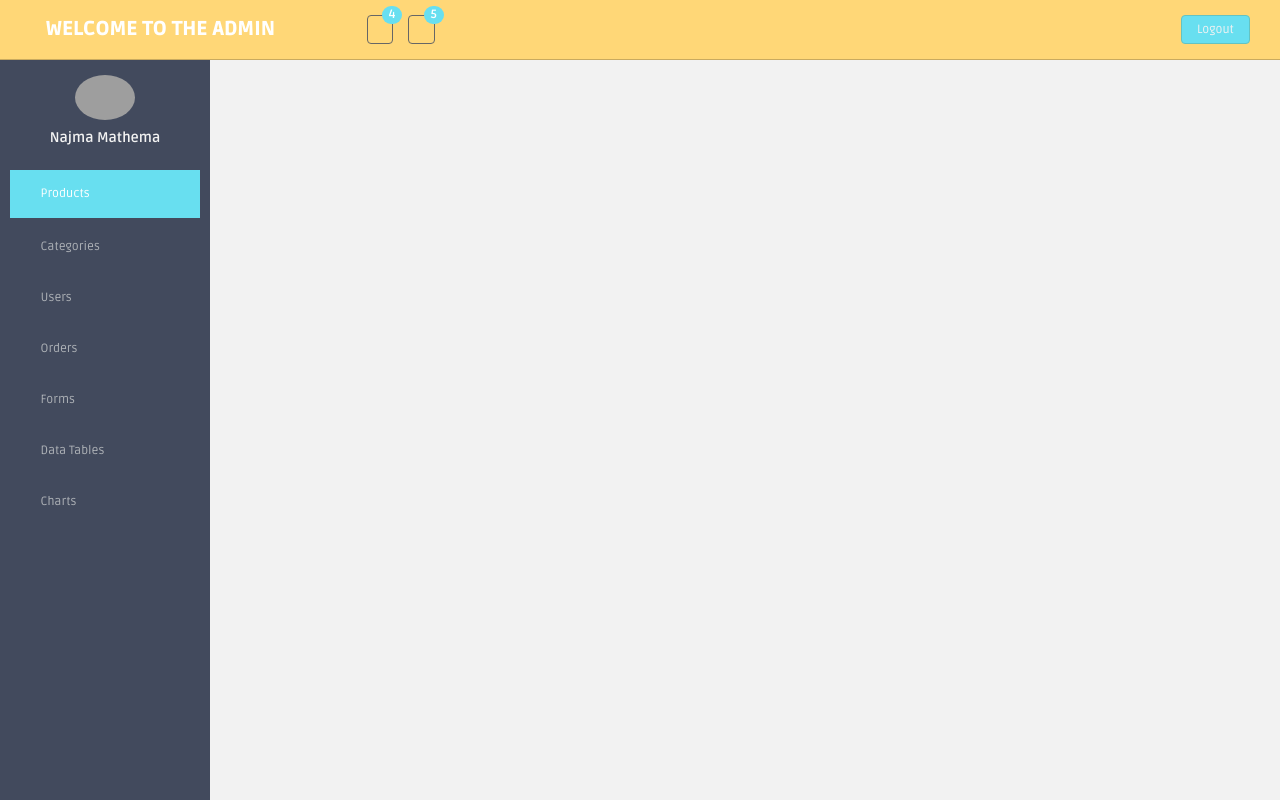
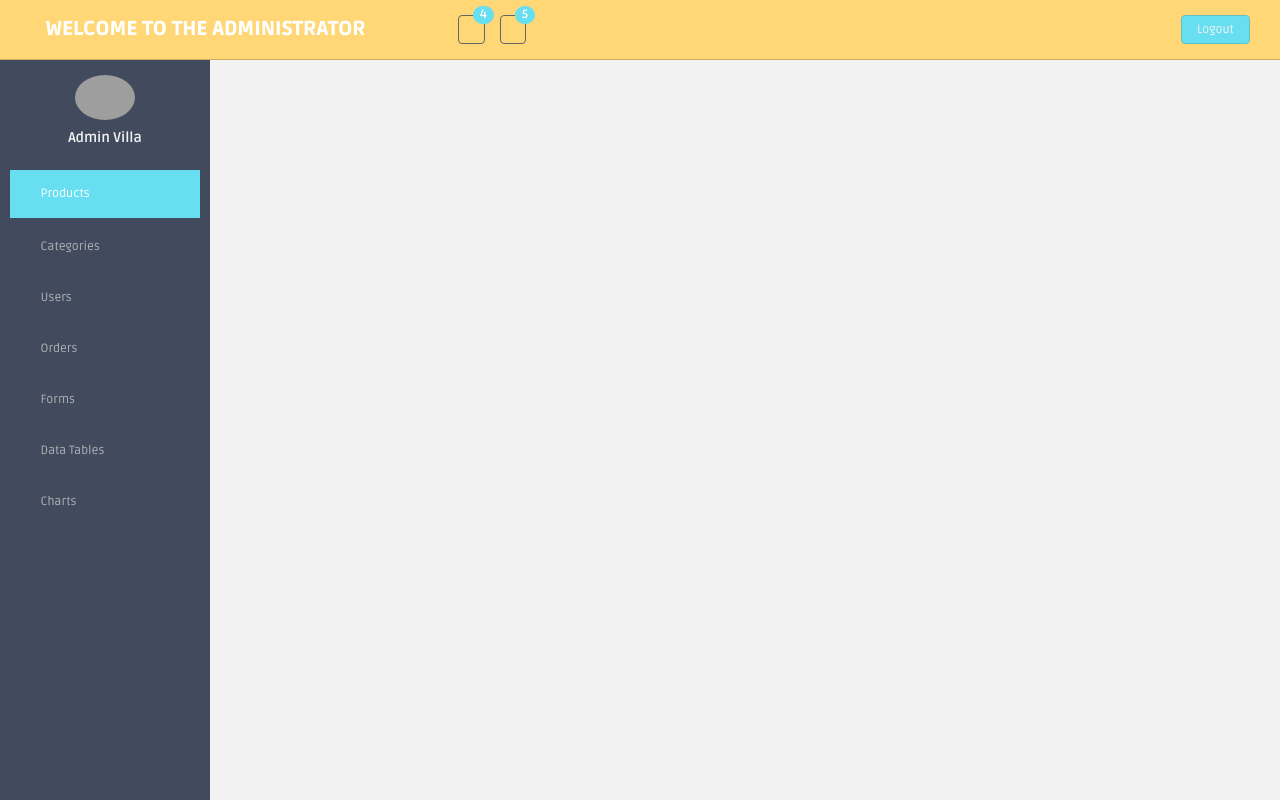
Before and after one commit to aryalmanish/VoguishVilla, a CodeIgniter app: template cir/application/views/admin/header.php in a window 1280 px wide. Run offline with CodeIgniter, Linux system fonts and the light colour scheme; the template is opened without the code that fills it, so the values that code supplies are empty; some web fonts are replaced; grey boxes are pictures that could not be loaded.

Commit message:
second commit

```diff
--- a/cir/application/views/admin/header.php
+++ b/cir/application/views/admin/header.php
@@ -43,7 +43,7 @@
                   <div class="fa fa-bars tooltips" data-placement="right" data-original-title="Toggle Navigation"></div>
               </div>
             <!--logo start-->
-            <a href="index.html" class="logo"><b>Welcome to the ADMIN</b></a>
+            <a href="index.html" class="logo"><b>Welcome to the ADMINISTRATOR</b></a>
             <!--logo end-->
             <div class="nav notify-row" id="top_menu">
                 <!--  notification start -->
@@ -203,7 +203,7 @@ Please, answer asap.
               <ul class="sidebar-menu" id="nav-accordion">
 
               	  <p class="centered"><a href="profile.html"><img src="assets/img/ui-sam.jpg" class="img-circle" width="60"></a></p>
-              	  <h5 class="centered">Najma Mathema</h5>
+              	  <h5 class="centered">Admin Villa</h5>
 
                   <li class="mt">
                       <a class="active" href="index.html">
```
